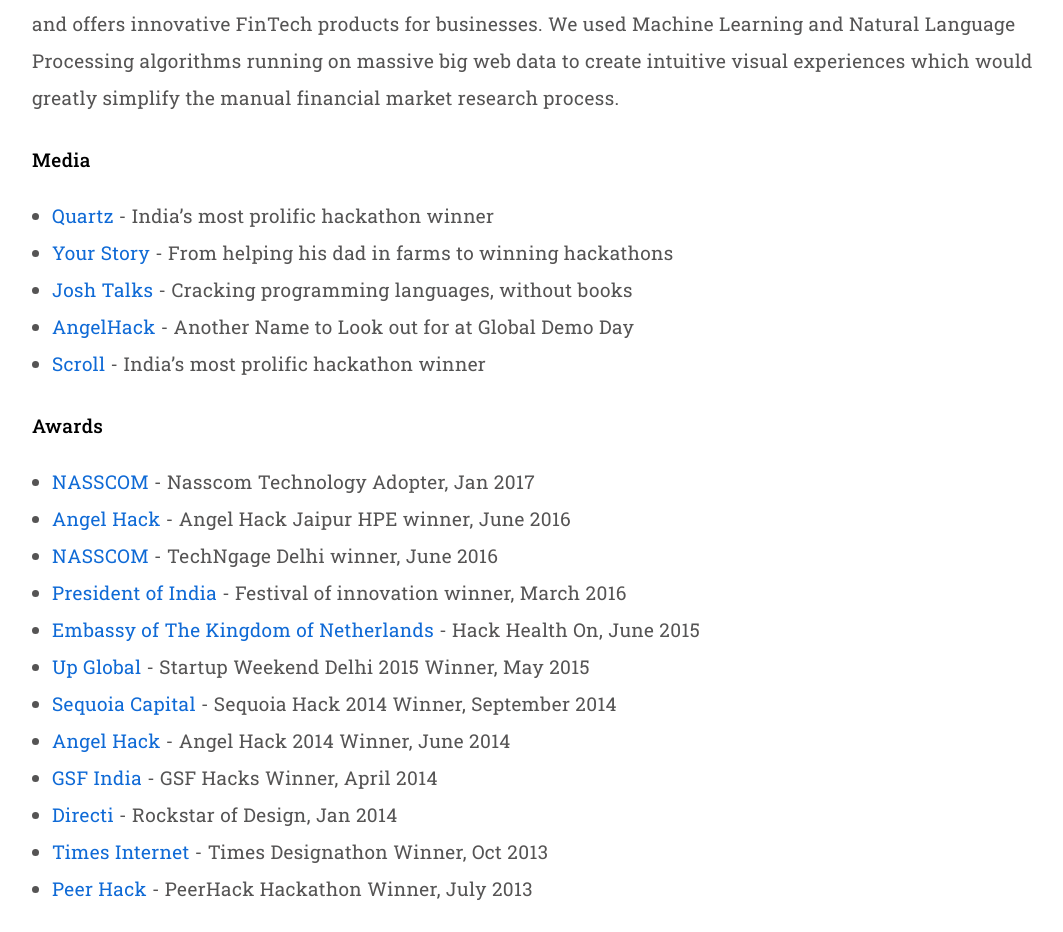
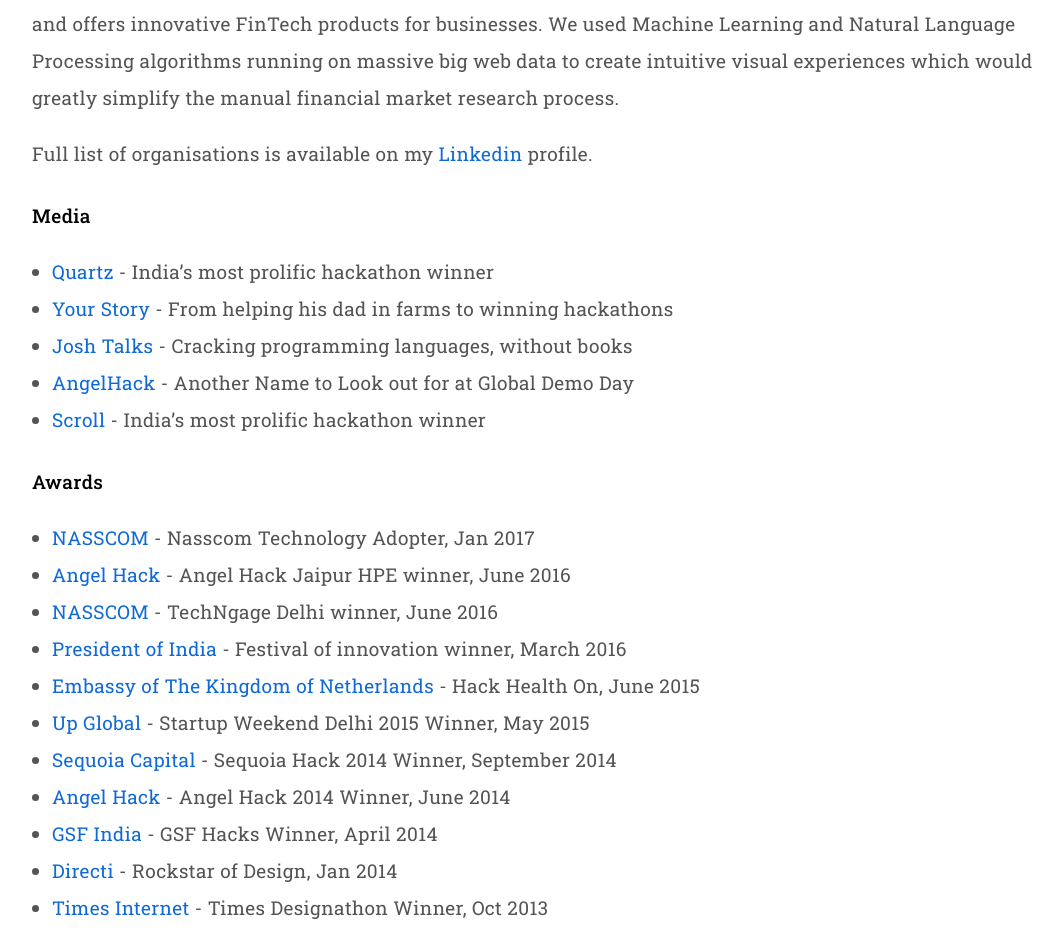
Before and after one commit to ravisuhag/portfolio, a Next.js app: page /bio in a window 1280 px wide. Shown: the part 2242-3174 px from the top of the page, without its empty margins (88-1151 px from the left). Built offline with nearby package versions, Linux system fonts and the light colour scheme.

Commit message:
feat: add linkedin link in bio

```diff
--- a/pages/bio.js
+++ b/pages/bio.js
@@ -113,6 +113,9 @@
                     and Natural Language Processing algorithms running on massive big web data to create intuitive
                     visual experiences which would greatly simplify the manual financial market research process.
                 </span>
+                <p>
+                    Full list of organisations is available on my <a href="https://www.linkedin.com/in/ravisuhag/" target="_blank">Linkedin</a> profile.
+                </p>
                 <h4>Media</h4>
                 <ul className="bullet__list">
                     <li><a target="_blank" href="https://qz.com/995235/ravi-suhag-indias-most-prolific-hackathon-winner-never-went-to-an-iit-or-any-other-name-brand-school/">Quartz </a>- India’s most prolific hackathon winner </li>
```
